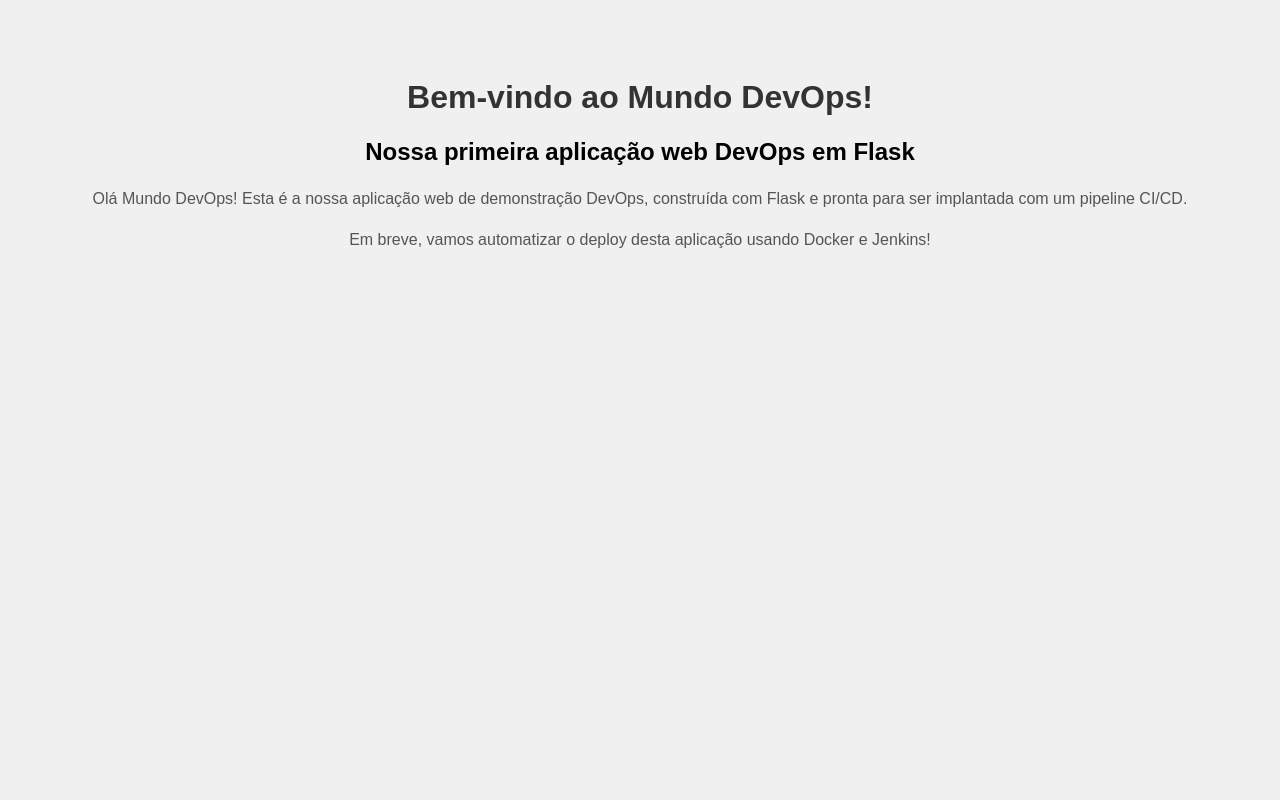
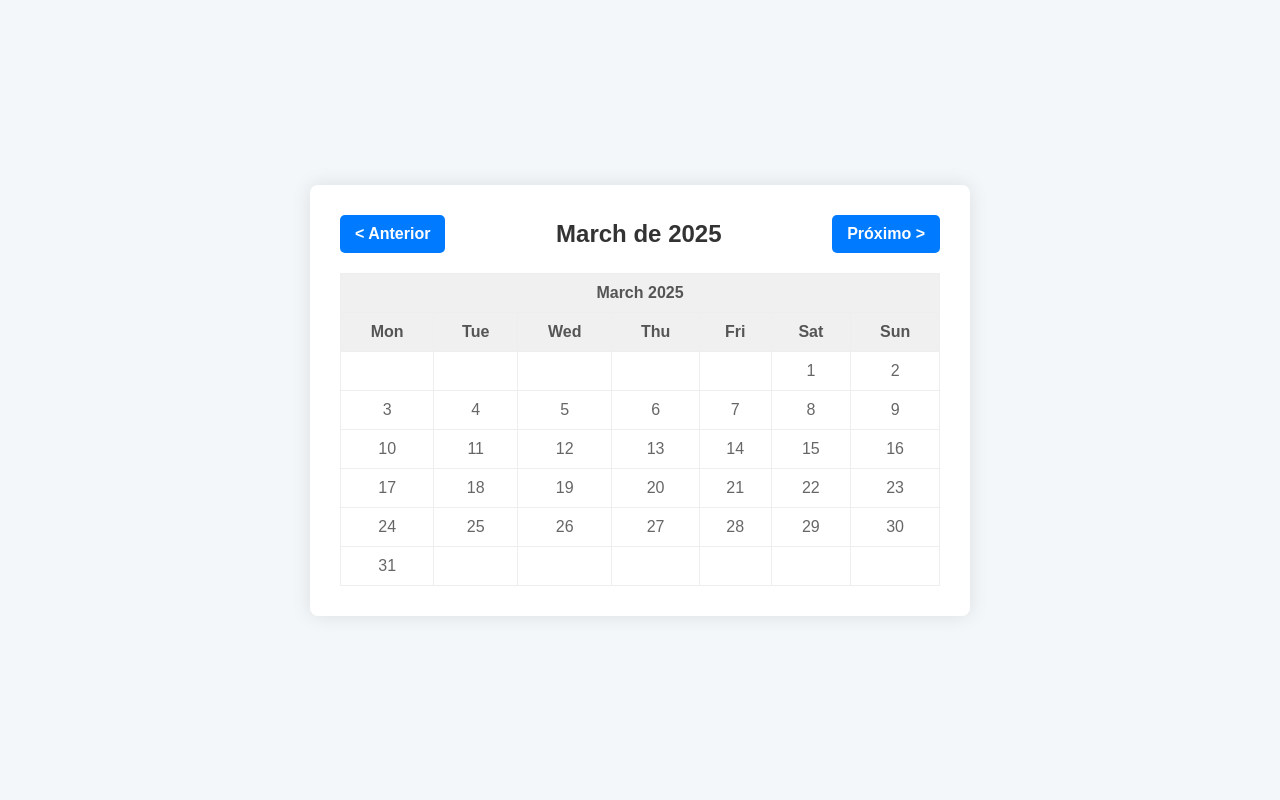
Before and after one commit to viniciuscandeia/eng-sis-dist, a Flask app: page / in a window 1280 px wide. Run offline with Flask 3, Linux system fonts and the light colour scheme.

Commit message:
Implements basic calendar functionality with navigation and visual style

```diff
--- a/app.py
+++ b/app.py
@@ -1,10 +1,57 @@
-from flask import Flask, render_template
+from flask import Flask, render_template, request
+import calendar
+from datetime import date
 
 app = Flask(__name__)
 
 @app.route('/')
-def hello_devops():
-    return render_template('index.html')  # Renderiza o template index.html
+def calendario():
+    # Obter o ano e mês atual
+    ano = date.today().year
+    mes = date.today().month
+
+    # Verificar se o usuário solicitou um mês/ano diferente
+    ano_param = request.args.get('ano')
+    mes_param = request.args.get('mes')
+
+    if ano_param and mes_param:
+        ano = int(ano_param)
+        mes = int(mes_param)
+    elif ano_param: # Se só o ano foi alterado, usa o mês atual
+        ano = int(ano_param)
+        mes = date.today().month
+
+
+    # Gerar o calendário HTML usando a biblioteca calendar do Python
+    cal = calendar.HTMLCalendar(calendar.MONDAY) # Define que a semana começa na segunda-feira
+    calendario_html = cal.formatmonth(ano, mes)
+
+    # Formatar o nome do mês e ano para exibir no topo do calendário
+    nome_mes = calendar.month_name[mes]
+    titulo_calendario = f"{nome_mes} de {ano}"
+
+    # Calcular mês e ano anterior e próximo para os links de navegação
+    mes_anterior = mes - 1
+    ano_anterior = ano
+    if mes_anterior < 1:
+        mes_anterior = 12
+        ano_anterior -= 1
+
+    mes_proximo = mes + 1
+    ano_proximo = ano
+    if mes_proximo > 12:
+        mes_proximo = 1
+        ano_proximo += 1
+
+    return render_template(
+        'index.html',
+        calendario_html=calendario_html,
+        titulo_calendario=titulo_calendario,
+        mes_anterior=mes_anterior,
+        ano_anterior=ano_anterior,
+        mes_proximo=mes_proximo,
+        ano_proximo=ano_proximo
+    )
 
 if __name__ == '__main__':
     app.run(debug=True, host='0.0.0.0')
--- /dev/null
+++ b/static/style.css
@@ -0,0 +1,89 @@
+body {
+    font-family: 'Arial', sans-serif; /* Fonte mais moderna */
+    background-color: #f4f7f9; /* Cor de fundo mais suave */
+    margin: 0;
+    padding: 0;
+    display: flex;
+    justify-content: center;
+    align-items: center;
+    min-height: 100vh; /* Centralizar verticalmente */
+}
+
+.container {
+    background-color: #fff; /* Fundo branco para o calendário */
+    border-radius: 8px; /* Bordas arredondadas */
+    box-shadow: 0 0 20px rgba(0, 0, 0, 0.1); /* Sombra suave */
+    padding: 30px;
+    width: 90%; /* Largura responsiva */
+    max-width: 600px; /* Largura máxima */
+}
+
+.calendar-header {
+    display: flex;
+    justify-content: space-between;
+    align-items: center;
+    margin-bottom: 20px;
+}
+
+.month-year {
+    font-size: 1.5em;
+    color: #333;
+    margin: 0;
+}
+
+.nav-btn {
+    display: inline-block;
+    padding: 10px 15px;
+    background-color: #007bff; /* Cor azul primária */
+    color: white;
+    text-decoration: none;
+    border-radius: 5px;
+    font-weight: bold;
+    transition: background-color 0.3s ease; /* Transição suave no hover */
+}
+
+.nav-btn:hover {
+    background-color: #0056b3; /* Azul mais escuro no hover */
+}
+
+table {
+    width: 100%;
+    border-collapse: collapse; /* Bordas da tabela unidas */
+}
+
+th, td {
+    text-align: center;
+    padding: 10px;
+    border: 1px solid #eee; /* Bordas mais claras para a tabela */
+}
+
+th {
+    background-color: #f0f0f0; /* Fundo cinza claro para os cabeçalhos dos dias da semana */
+    font-weight: bold;
+    color: #555;
+}
+
+td {
+    font-weight: normal;
+    color: #666;
+}
+
+td.today {
+    background-color: #cce5ff; /* Cor de destaque para o dia atual */
+}
+
+td.noday {
+    color: #ccc; /* Cor para os dias de outros meses (vazios) */
+}
+
+/* Estilo para links dentro das células (números dos dias) */
+td a {
+    display: block; /* Para preencher a célula */
+    text-decoration: none;
+    color: inherit; /* Herda a cor do td */
+}
+
+td a:hover {
+    background-color: #e0e0e0; /* Leve destaque no hover dos dias */
+    border-radius: 5px;
+}
--- a/templates/index.html
+++ b/templates/index.html
@@ -3,27 +3,23 @@
 <head>
     <meta charset="UTF-8">
     <meta name="viewport" content="width=device-width, initial-scale=1.0">
-    <title>Bem-vindo ao Mundo DevOps!</title>
-    <style>
-        body {
-            font-family: sans-serif;
-            text-align: center;
-            padding: 50px;
-            background-color: #f0f0f0;
-        }
-        h1 {
-            color: #333;
-        }
-        p {
-            color: #555;
-            line-height: 1.6em;
-        }
-    </style>
+    <title>Calendário Simples</title>
+    <link rel="stylesheet" href="{{ url_for('static', filename='style.css') }}">
 </head>
 <body>
-    <h1>Bem-vindo ao Mundo DevOps!</h1>
-    <h2>Nossa primeira aplicação web DevOps em Flask</h2>
-    <p>Olá Mundo DevOps! Esta é a nossa aplicação web de demonstração DevOps, construída com Flask e pronta para ser implantada com um pipeline CI/CD.</p>
-    <p>Em breve, vamos automatizar o deploy desta aplicação usando Docker e Jenkins!</p>
+    <div class="container">
+        <div class="calendar">
+            <div class="calendar-header">
+                <a href="/?ano={{ ano_anterior }}&mes={{ mes_anterior }}" class="nav-btn prev-btn">
+                    &lt; Anterior
+                </a>
+                <h2 class="month-year">{{ titulo_calendario }}</h2>
+                <a href="/?ano={{ ano_proximo }}&mes={{ mes_proximo }}" class="nav-btn next-btn">
+                    Próximo &gt;
+                </a>
+            </div>
+            {{ calendario_html|safe }}
+        </div>
+    </div>
 </body>
 </html>
```
Also changed, not shown: 1 other file.
